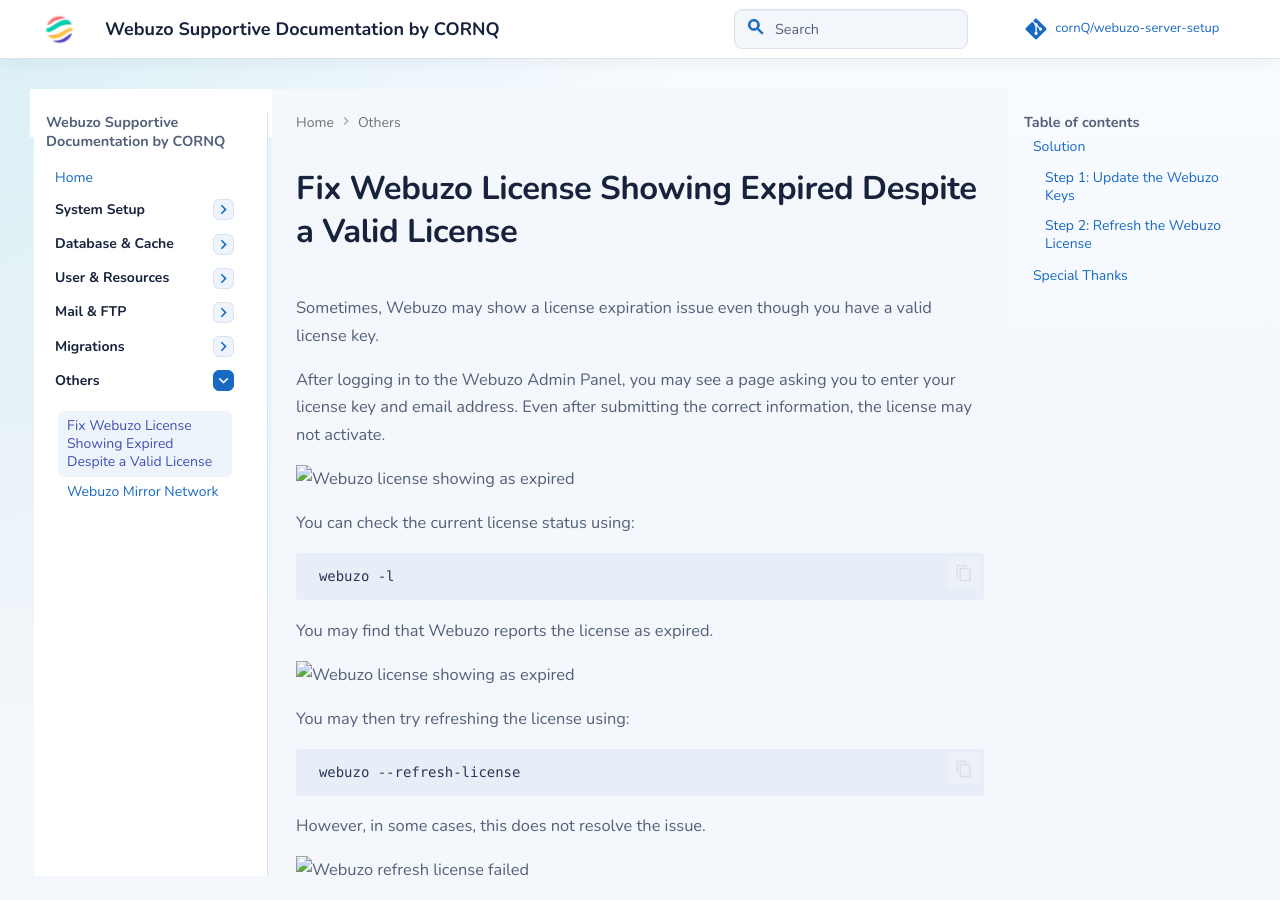
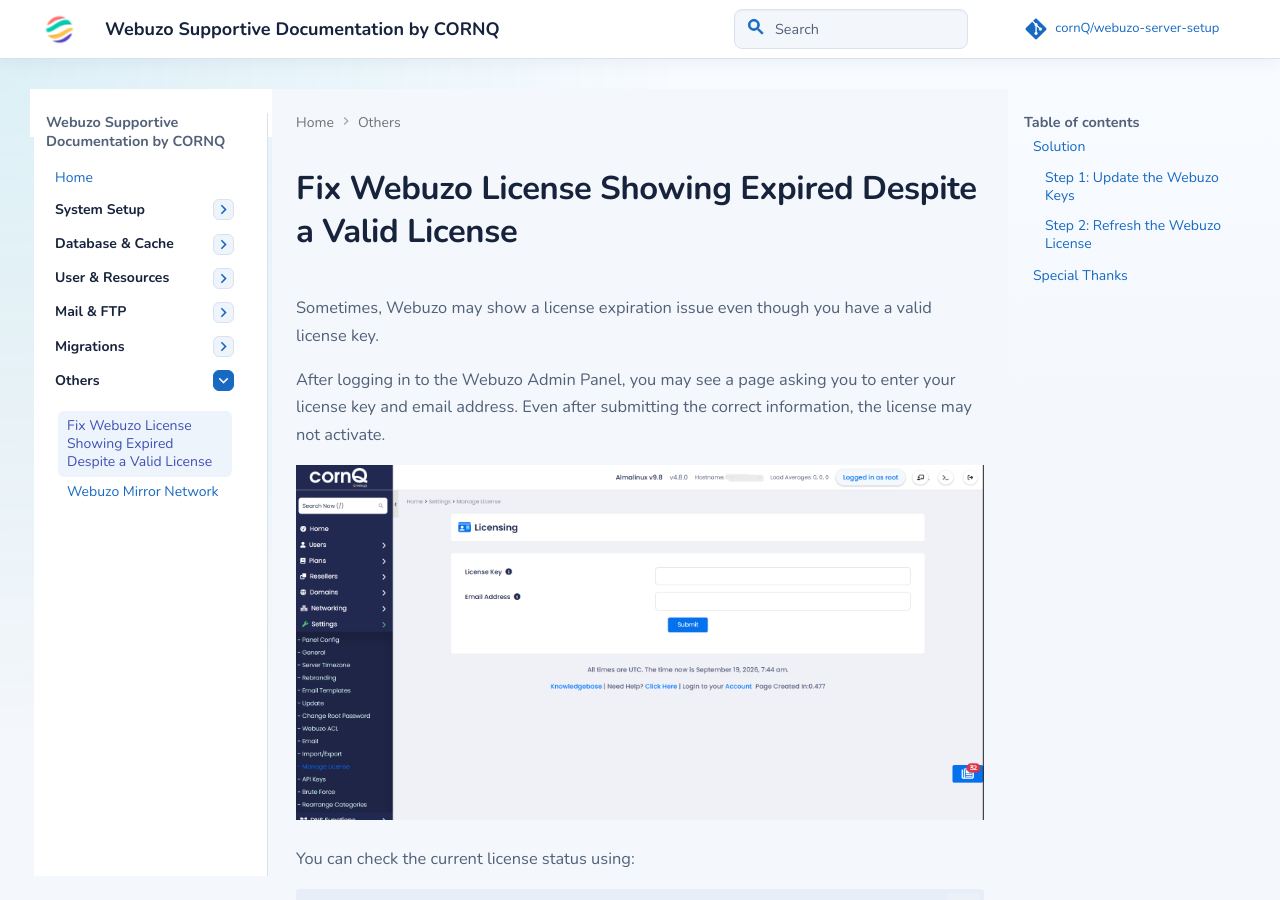
Before and after one commit to cornQ/webuzo-server-setup, an MkDocs documentation site: the page built from docs/fix-webuzo-license-showing-expired.md, in a window 1280 px wide and 900 px high. Built offline with MkDocs 1.6.1 and Material for MkDocs 9.7.7, drawn with Linux system fonts in a browser that asks for light colours; comment, search, counter and statistics services are not loaded.

Commit message:
Update fix-webuzo-license-showing-expired.md

````diff
--- a/docs/fix-webuzo-license-showing-expired.md
+++ b/docs/fix-webuzo-license-showing-expired.md
@@ -1,10 +1,21 @@
+---
+title: Fix Webuzo License Showing Expired Despite a Valid License
+description: Learn how to fix Webuzo showing an expired license even when you have a valid license key.
+focus_keyword: Webuzo License Expired
+keywords: Webuzo, Webuzo License, Webuzo License Expired, Webuzo License Fix, Softaculous, Webuzo Server
+canonical: https://webuzo.cornq.net/webuzo-fix-license-expired-valid-license/
+author: CORNQ Technical Team
+lastUpdated: 2026-09-19
+---
+
+
 # Fix Webuzo License Showing Expired Despite a Valid License
 
 Sometimes, Webuzo may show a license expiration issue even though you have a valid license key.
 
 After logging in to the Webuzo Admin Panel, you may see a page asking you to enter your license key and email address. Even after submitting the correct information, the license may not activate.
 
-![Webuzo license showing as expired](/docs/img/fix-webuzo-license-showing-expired-panel-issue.png)
+![Webuzo license showing as expired](img/fix-webuzo-license-showing-expired-panel-issue.png "Webuzo license showing as expired")
 
 You can check the current license status using:
 
@@ -14,7 +25,7 @@
 
 You may find that Webuzo reports the license as expired.
 
-![Webuzo license showing as expired](/docs/img/fix-webuzo-license-showing-expired.-check-license.png)
+![Webuzo license showing as expired](img/fix-webuzo-license-showing-expired.-check-license.png "Webuzo license showing as expired")
 
 You may then try refreshing the license using:
 
@@ -24,7 +35,7 @@
 
 However, in some cases, this does not resolve the issue.
 
-![Webuzo refresh license failed](/docs/img/fix-webuzo-license-showing-expired.-refresh-license.png)
+![Webuzo refresh license failed](img/fix-webuzo-license-showing-expired.-refresh-license.png "Webuzo refresh license failed")
 
 ## Solution
 
@@ -47,7 +58,7 @@
 webuzo --refresh-license
 ```
 
-![Webuzo license refresh successful](/docs/img/fix-webuzo-license-showing-expired.-update-keys.png)
+![Webuzo license refresh successful](img/fix-webuzo-license-showing-expired.-update-keys.png "Webuzo license refresh successful")
 
 Now refresh the **Webuzo Admin Panel** in your web browser. The license should be active again.
 
````
